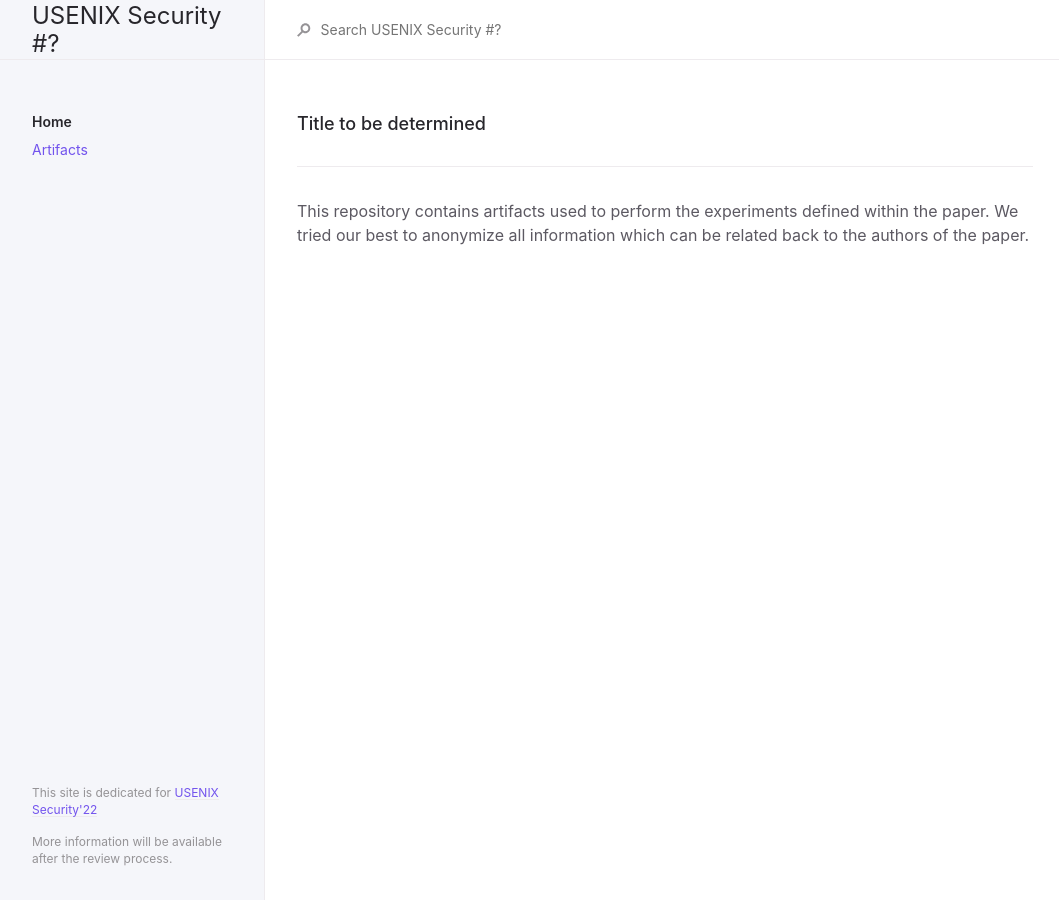
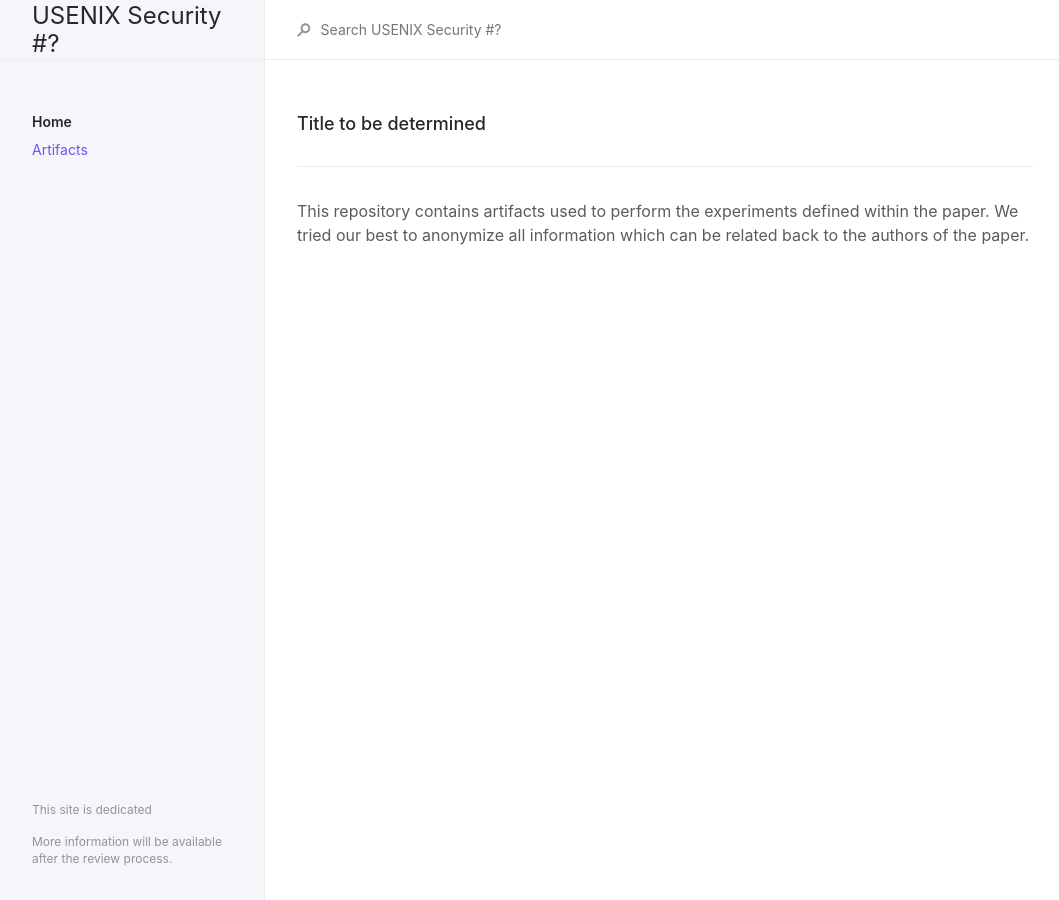
Before and after one commit to hello-from-anon-researcher/hello-from-anon-researcher.github.io, a Jekyll site: the page built from index.md, in a window 1280 px wide. Shown: the whole page, without its empty margins (107-1166 px from the left). Built offline with Jekyll 4.4.1, drawn with Linux system fonts in a browser that asks for light colours.

Commit message:
Update default.html

```diff
--- a/_layouts/default.html
+++ b/_layouts/default.html
@@ -19,7 +19,7 @@ layout: table_wrappers
         {% include nav.html %}
       </div>
       <footer class="site-footer">
-        <p class="text-small text-grey-dk-000 mb-4">This site is dedicated for <a href="https://www.usenix.org/conference/usenixsecurity22">USENIX Security'22</a></p>
+        <p class="text-small text-grey-dk-000 mb-4">This site is dedicated</p>
         <p class="text-small text-grey-dk-000 mb-4">More information will be available after the review process.</p>
       </footer>
     </div>
```
